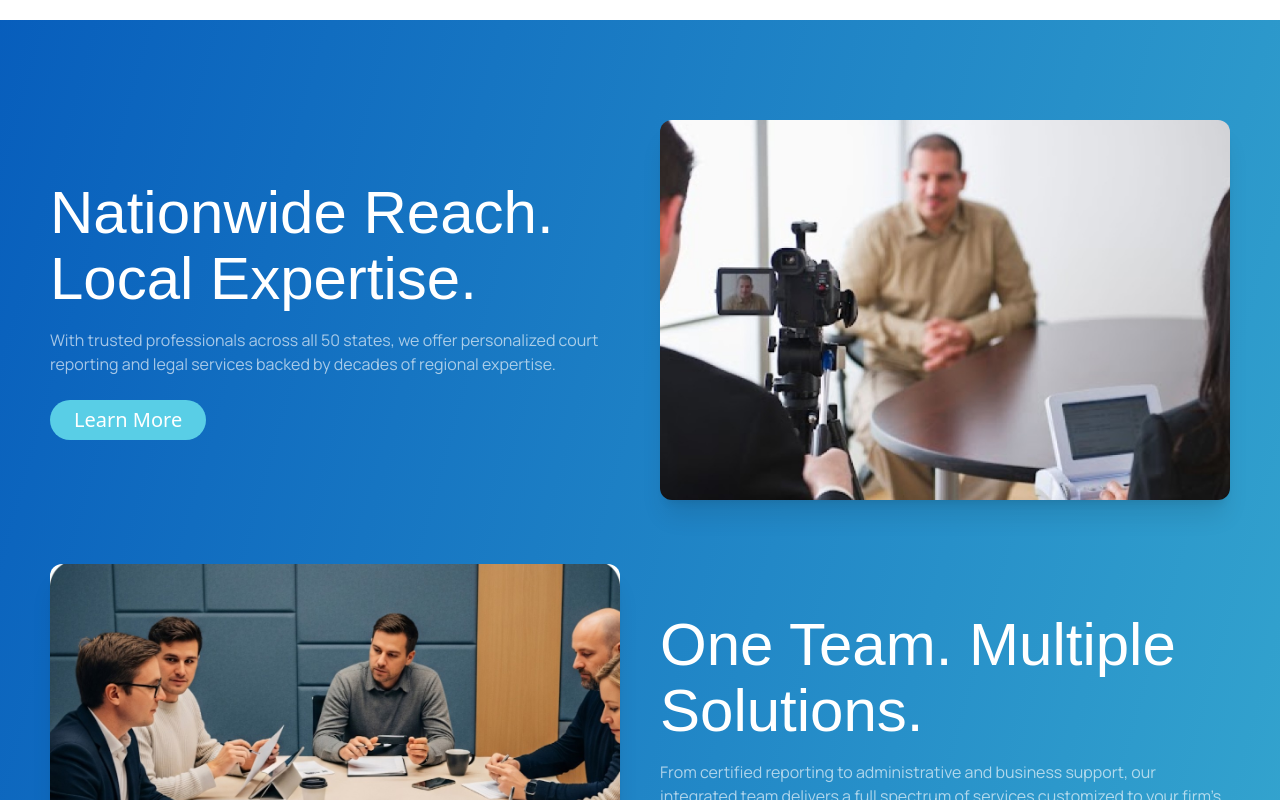
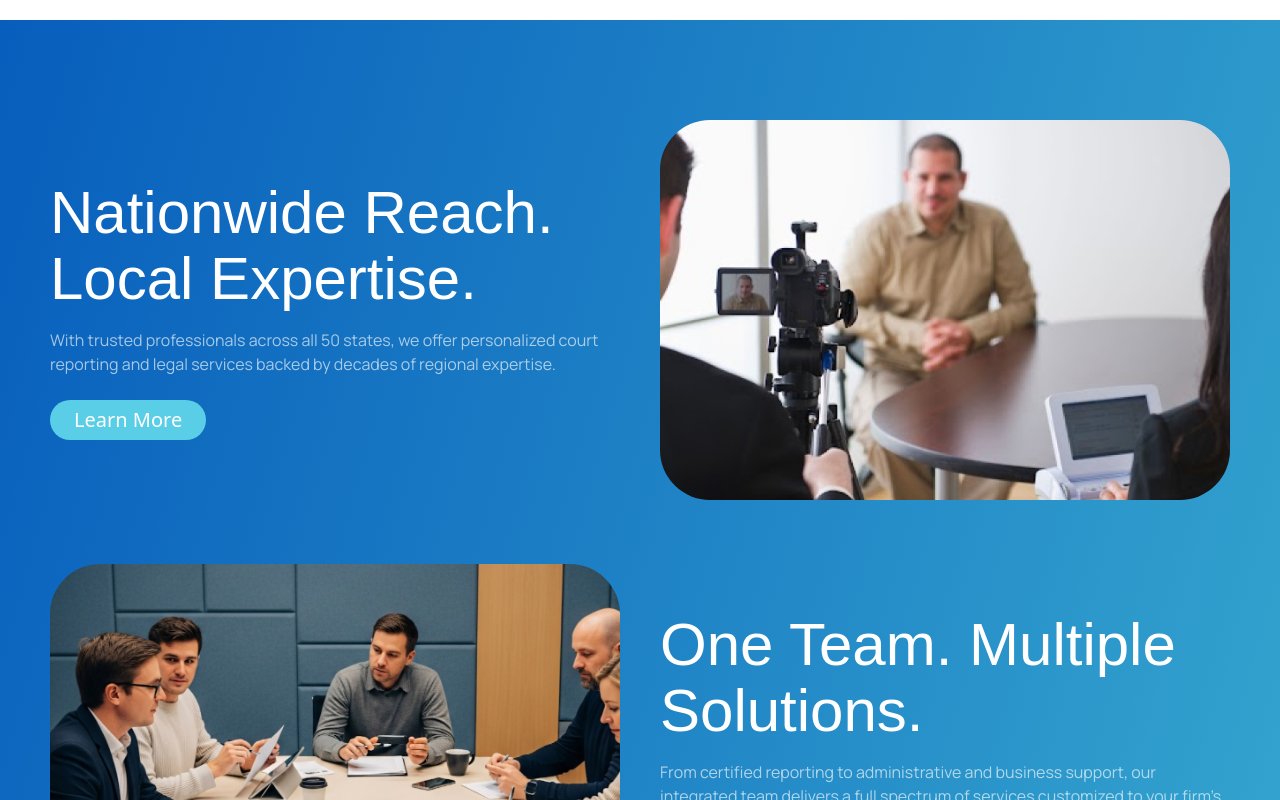
Before and after one commit to manishadtanii/the-varallo-group, a React (Vite) app: page / in a window 1280 px wide. Shown: the part 3080-3880 px from the top of the page. Built offline with nearby package versions, Linux system fonts and the light colour scheme; a web font is replaced by a local one.

Commit message:
animation done v.5

```diff
--- a/src/sections/home/FeaturedHighlights.jsx
+++ b/src/sections/home/FeaturedHighlights.jsx
@@ -63,7 +63,7 @@ export default function FeaturedHighlights() {
         <img
           src={item.img}
           alt={item.title}
-          className="rounded-xl w-full shadow-xl"
+          className="rounded-[50px] w-full"
         />
       </motion.div>
     </div>
```
